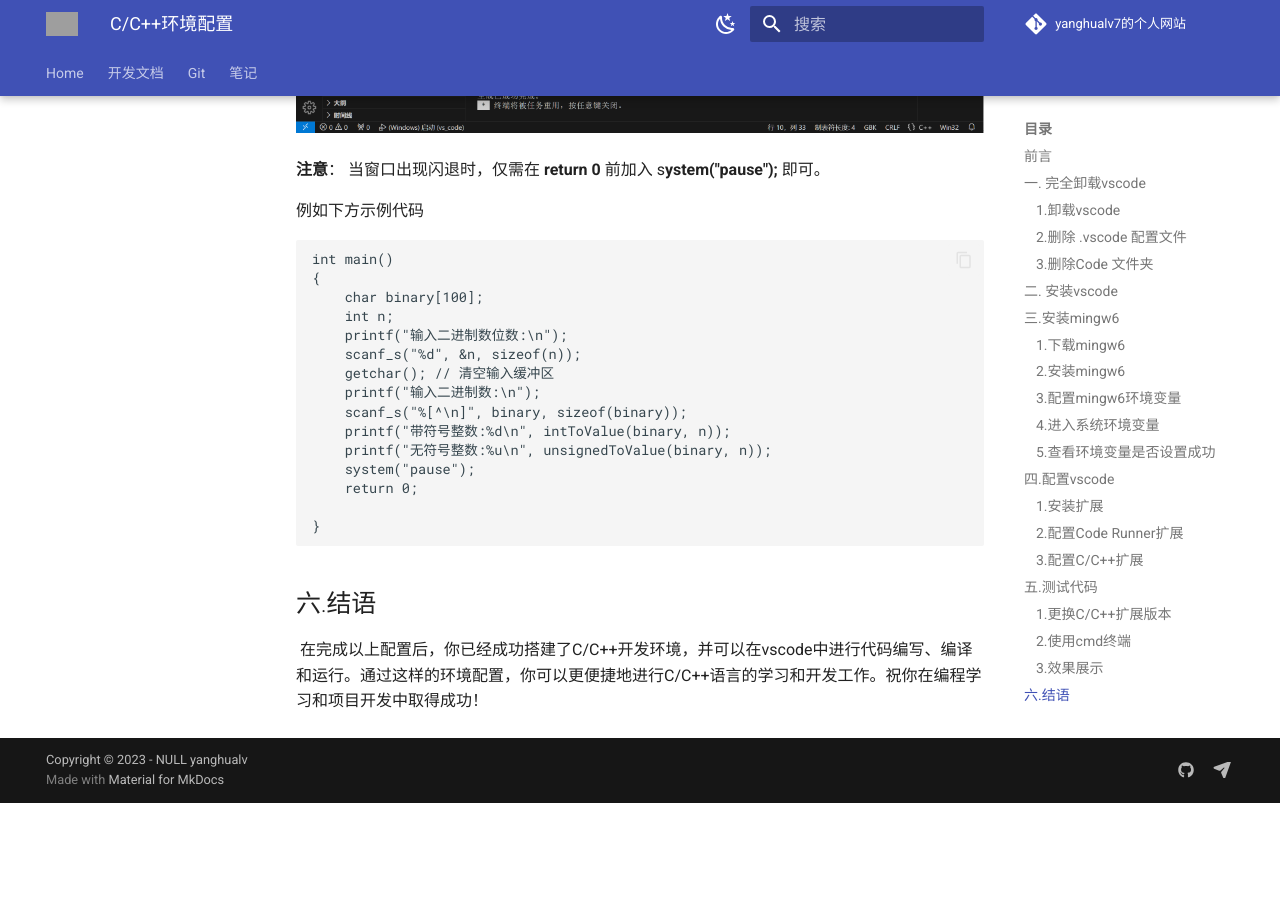
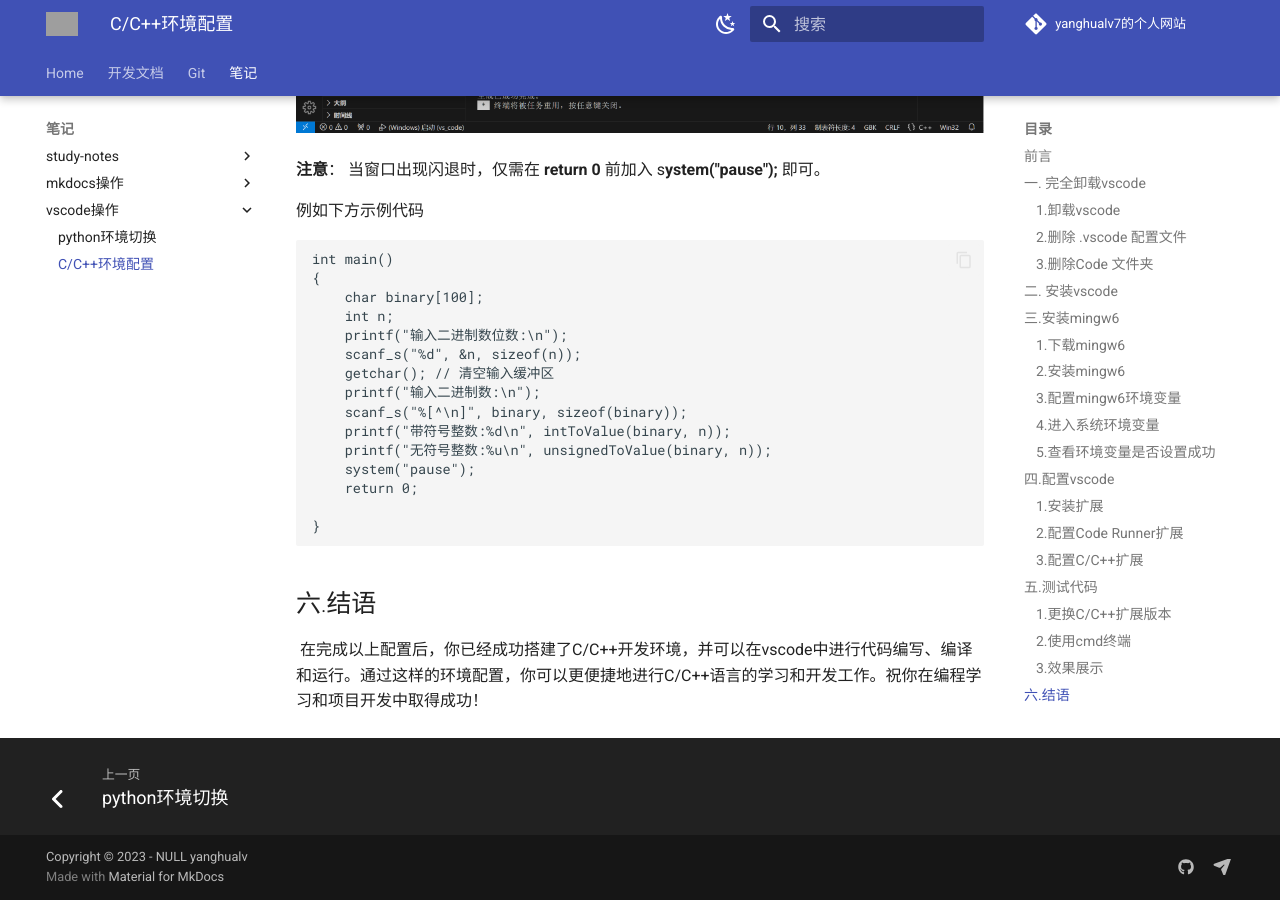
Before and after one commit to yanghualv7/yanghualv7.github.io, an MkDocs documentation site: the page built from docs/Documentation/study-notes/vscode/CC++环境配置.md, in a window 1280 px wide and 900 px high, scrolled down 12846 px. Built offline with MkDocs 1.6.1 and Material for MkDocs 9.7.7, drawn with Linux system fonts in a browser that asks for light colours; nearby versions of some CDN libraries; comment, search, counter and statistics services are not loaded; before the commit the page ends 13649 px from its top, so only the background shows below that; some of the changed lines change nothing that is shown; grey boxes are pictures that could not be loaded.

Commit message:
!修正C/C++配置文件的位置

```diff
--- a/mkdocs.yml
+++ b/mkdocs.yml
@@ -126,4 +126,4 @@ nav:
       - 添加评论功能: Documentation/study-notes/mkdocs/mkdocs-添加评论功能.md
     - vscode操作:
       - python环境切换: Documentation/study-notes/vscode/vscode-python-环境切换.md
-      - C/C++环境配置: Documentation/study-notes/vscode/vscode-CC++环境配置.md
+      - C/C++环境配置: Documentation/study-notes/vscode/CC++环境配置.md
```
